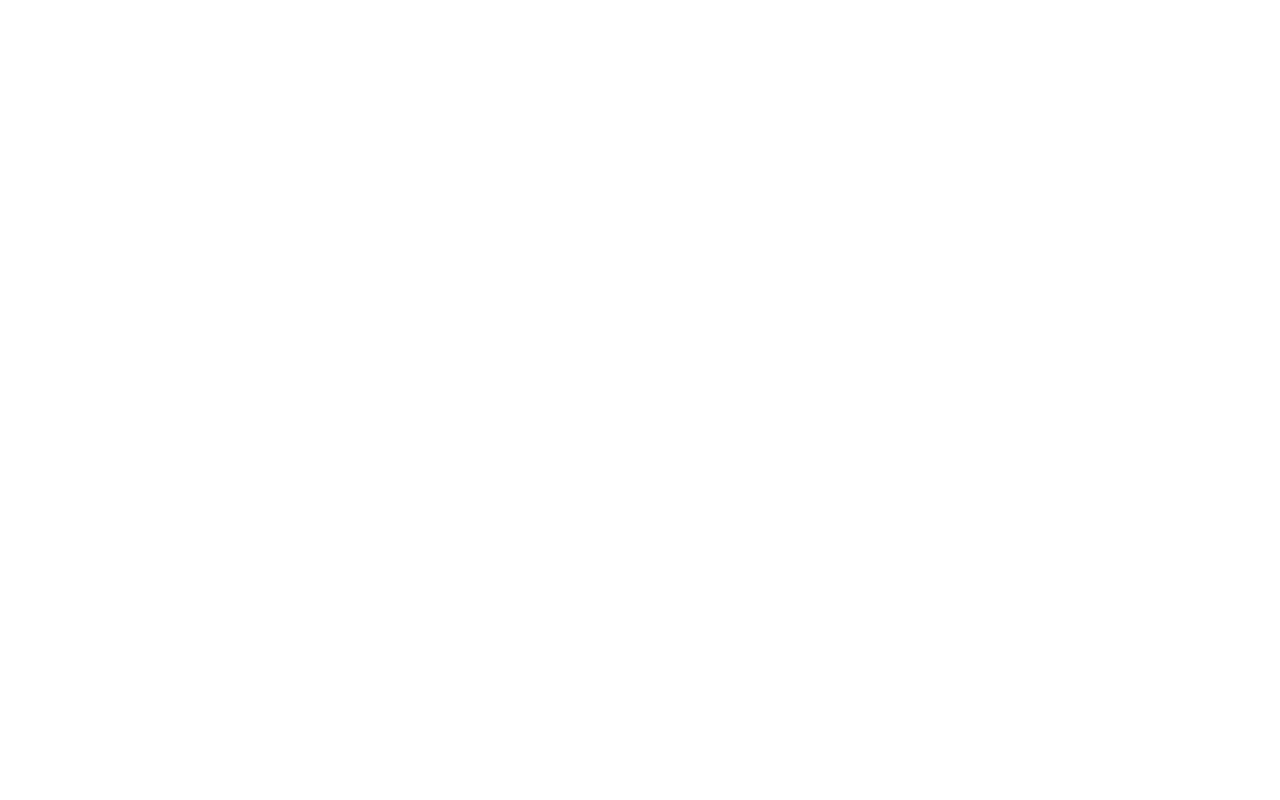
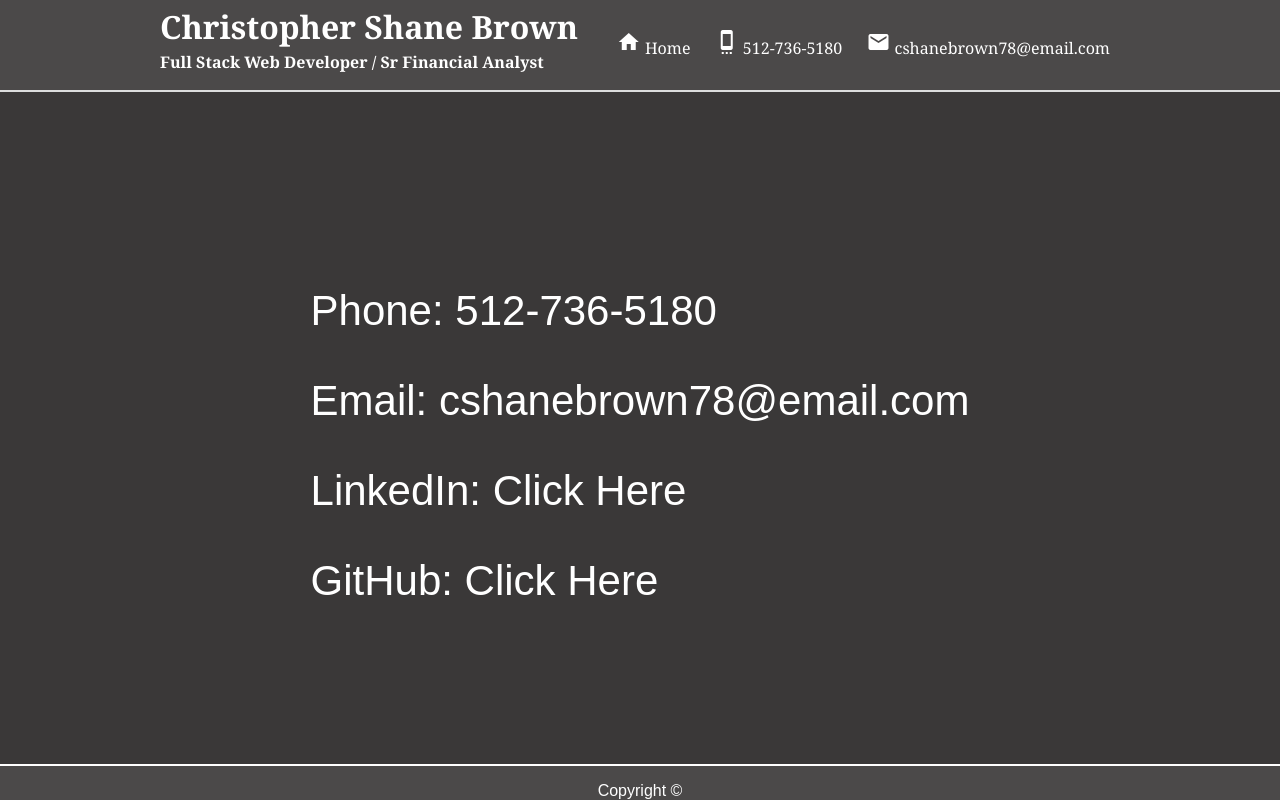
Before and after one commit to cshanebrown78/portfolio-updated, a plain HTML site: page contact.html in a window 1280 px wide. Drawn offline with Linux system fonts and the light colour scheme.

Commit message:
coded contact.html

```diff
--- a/assets/css/style.css
+++ b/assets/css/style.css
@@ -205,10 +205,40 @@ header a:hover {
     font-size: 26px;
 }
 
-
-
 #pictext1 a {
     color: #ffffff
+}
+
+/* resume */
+
+.container-resume {
+    max-width: 960px;
+    margin: auto;
+}
+
+embed {
+    width: 800px;
+    height: 1100px;
+}
+
+/* contact */
+
+.container-contact {
+    max-width: 960px;
+    text-align: left;
+    margin: auto;
+    color: #ffffff;
+    font-size: 42px;
+    text-decoration: none;
+}
+
+.container-contact a {
+    text-decoration: none;
+    color: white;
+}
+
+.container-contact a:hover {
+    color: red;
 }
 
 /* footer */
--- a/contact.html
+++ b/contact.html
@@ -0,0 +1,45 @@
+<!DOCTYPE html>
+<html lang="en">
+<head>
+    <meta charset="UTF-8">
+    <meta name="viewport" content="width=device-width, initial-scale=1.0">
+    <title>My Portfolio</title>
+    <!-- Link to css file -->
+    <link rel="stylesheet" type="text/css" href="assets/css/style.css">
+    <link rel="stylesheet" href="https://fonts.googleapis.com/icon?family=Material+Icons">
+</head>
+</head>
+<body>
+    <header>
+        <div class="heading">
+            <div id="top">
+                <h1>Christopher Shane Brown</h1>
+                <h4>Full Stack Web Developer / Sr Financial Analyst</h4>
+            </div>
+            <!-- Links to the other html pages -->
+            <nav>
+                <ul>
+                    <li><i class="material-icons">home</i><a href="index.html"><span> Home</span></a></li>
+                    <li><i class="material-icons">settings_cell</i><span> 512-736-5180</span></li>
+                    <li><i class="material-icons">email</i><a href="mailto:cshanebrown78@gmail.com"><span> cshanebrown78@email.com</span></a></li>
+                </ul>
+            </nav>
+        </div>
+    </header>
+
+    <div class = "container-contact">
+        <p>Phone: 512-736-5180</p>
+        <p>Email: <span><a href="mailto:cshanebrown78@gmail.com"> cshanebrown78@email.com</span></a></p>
+        <p>LinkedIn: <span><a href="https://www.linkedin.com/in/christopher-brown-9b64399/">Click Here</a></p>
+        <p>GitHub: <span><a href="https://github.com/cshanebrown78">Click Here</a></p>
+    </div>
+
+    <footer>
+        <div class="foot">
+            <p>Copyright &copy;</p>
+        </div>
+    </footer>
+
+    <script type="text/javascript" src="assets/javascript/game.js"></script>
+</body>
+</html>
```
Also changed, not shown: index.html (+2 -2 lines), portfolio.html (+2 -2 lines), resume.html (+41 -0 lines), assets/images/GitHub.png (added), assets/images/Vegas.jpg (deleted), assets/images/background.png (deleted), assets/images/gorilla.jpg (deleted), assets/images/linkedin.png (added), assets/images/plane.jpg (deleted), assets/images/train.jpg (deleted), assets/images/tree.jpg (deleted), assets/images/wire-coils.jpg (deleted), 2 other files.
